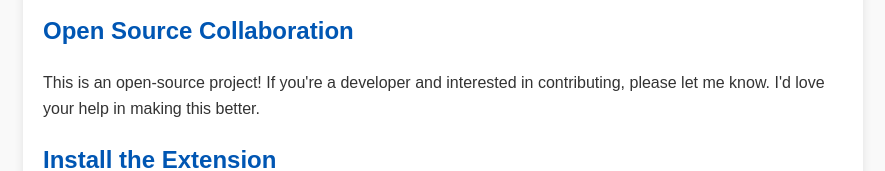
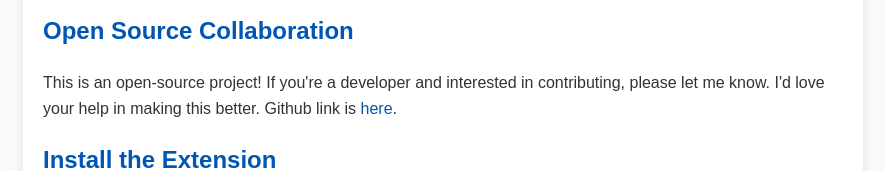
Before and after one commit to nickmackenzie/campreviews---webpage, a website built with Vite: page testers.html in a window 1280 px wide. Shown: the part 596-767 px from the top of the page, without its empty margins (197-1082 px from the left). Built offline with nearby package versions, Linux system fonts and the light colour scheme.

Commit message:
added github

```diff
--- a/testers.html
+++ b/testers.html
@@ -55,7 +55,7 @@
         <p>Your feedback is incredibly valuable! Please share your thoughts by emailing me at <a href="mailto:contact.campreviews@gmail.com">contact.campreviews@gmail.com</a>.</p>
         Or you can go here to submit a bug/comment report via google forms: <a href="https://docs.google.com/forms/d/1vWSXS5kzkHXDgcTQnXvJoeUBxGO9JZg4-BMkFnYGOYI/edit" target="_blank">Google Form</a>.
         <h2>Open Source Collaboration</h2>
-        <p>This is an open-source project! If you're a developer and interested in contributing, please let me know. I'd love your help in making this better.</p>
+        <p>This is an open-source project! If you're a developer and interested in contributing, please let me know. I'd love your help in making this better. Github link is <a href="https://github.com/nickmackenzie/campreviews" target="_blank">here</a>.</p>
         <h2>Install the Extension</h2>
         <p>Ready to get started? <a href="https://chromewebstore.google.com/detail/ontario-parks-reviews/bdjbjlclldgddgabaphhimjoimggkejm" target="_blank">Install the Ontario Parks Reviews extension here</a>.</p>
     </div>
```
